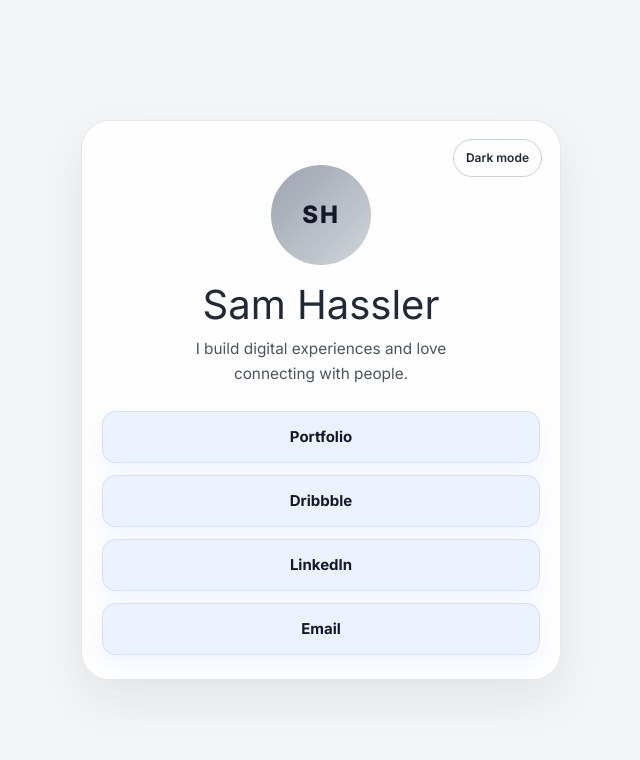
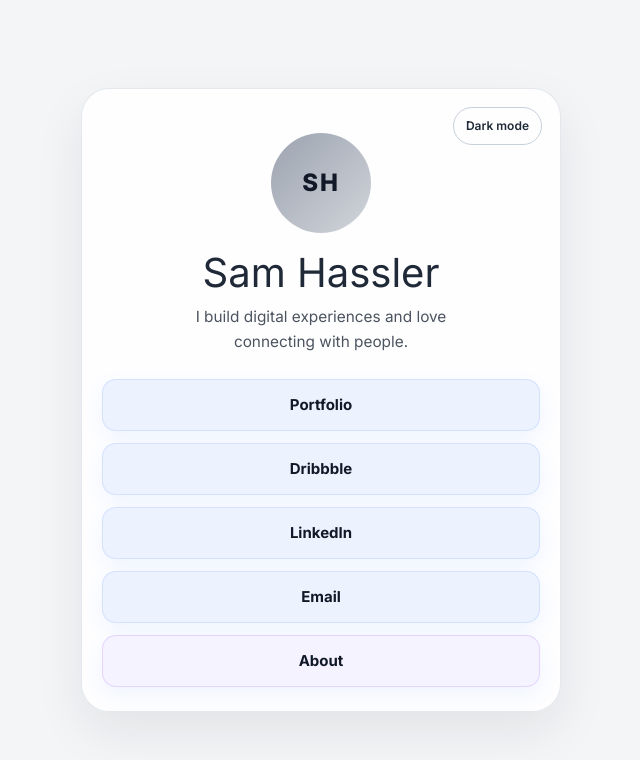
Before and after one commit to samhass-sla/LESSON_SIX, a Vue app: page / in a window 1280 px wide. Shown: the top 760 px of the page, without its empty margins (319-959 px from the left). Built offline with nearby package versions, Linux system fonts and the light colour scheme; the HTML template or start-up script is replaced by a standard one.

Commit message:
new about button to lead to about page

```diff
--- a/src/views/HomeView.vue
+++ b/src/views/HomeView.vue
@@ -1,5 +1,6 @@
 <script setup lang="ts">
 import { ref } from 'vue'
+import { RouterLink } from 'vue-router'
 
 const isDark = ref(false)
 
@@ -39,6 +40,8 @@ function toggleTheme() {
         >
           {{ link.label }}
         </a>
+
+        <RouterLink to="/about" class="link-button secondary">About</RouterLink>
       </nav>
     </div>
   </main>
@@ -153,10 +156,19 @@ h1 {
   animation: button-bounce 0.2s ease;
 }
 
+.link-button.secondary {
+  background: #f5f3ff;
+  border-color: rgba(168, 85, 247, 0.2);
+}
+
 .page-shell.dark .link-button {
   background: rgba(148, 163, 184, 0.12);
   color: #f9fafb;
   border-color: rgba(148, 163, 184, 0.18);
+}
+
+.page-shell.dark .link-button.secondary {
+  background: rgba(168, 85, 247, 0.12);
 }
 
 .link-button:hover {
```
